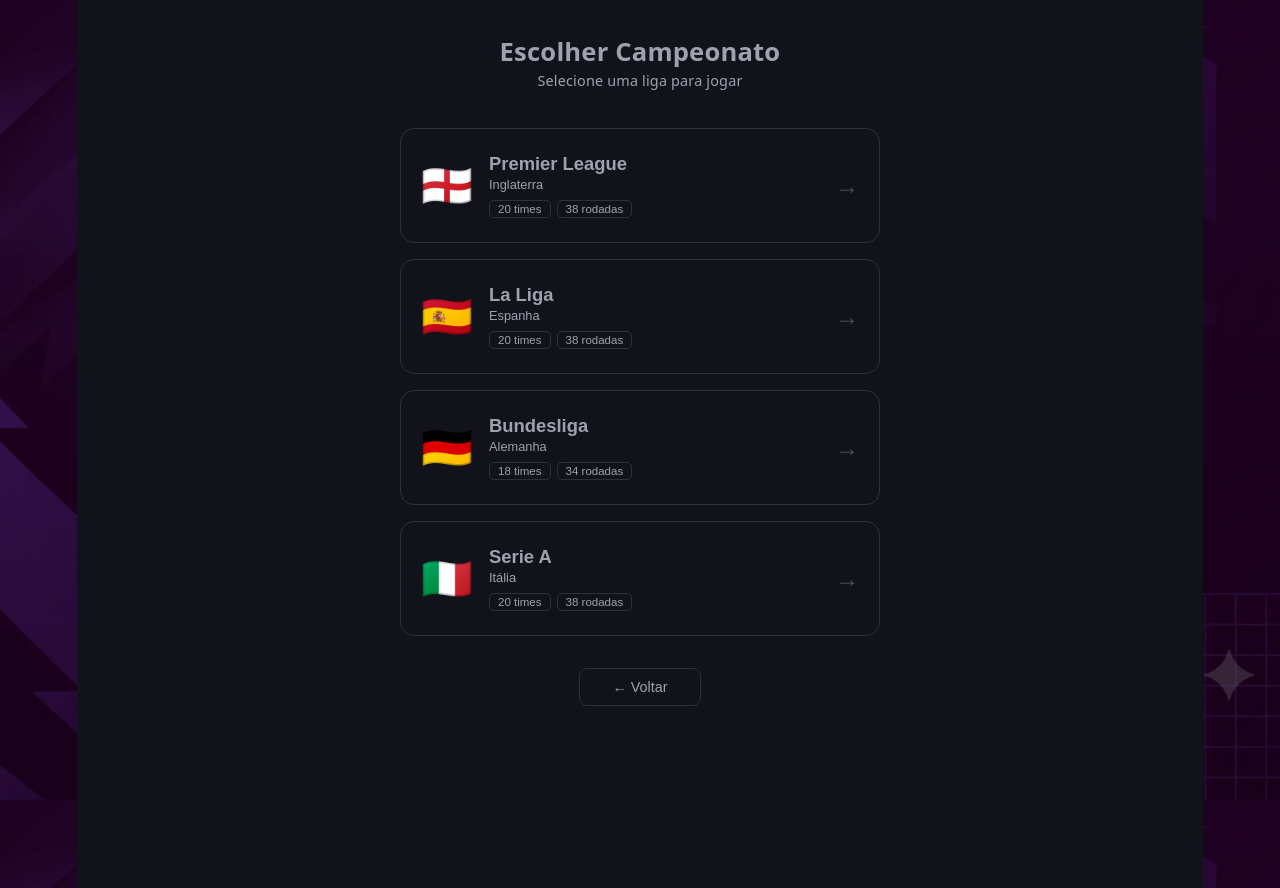
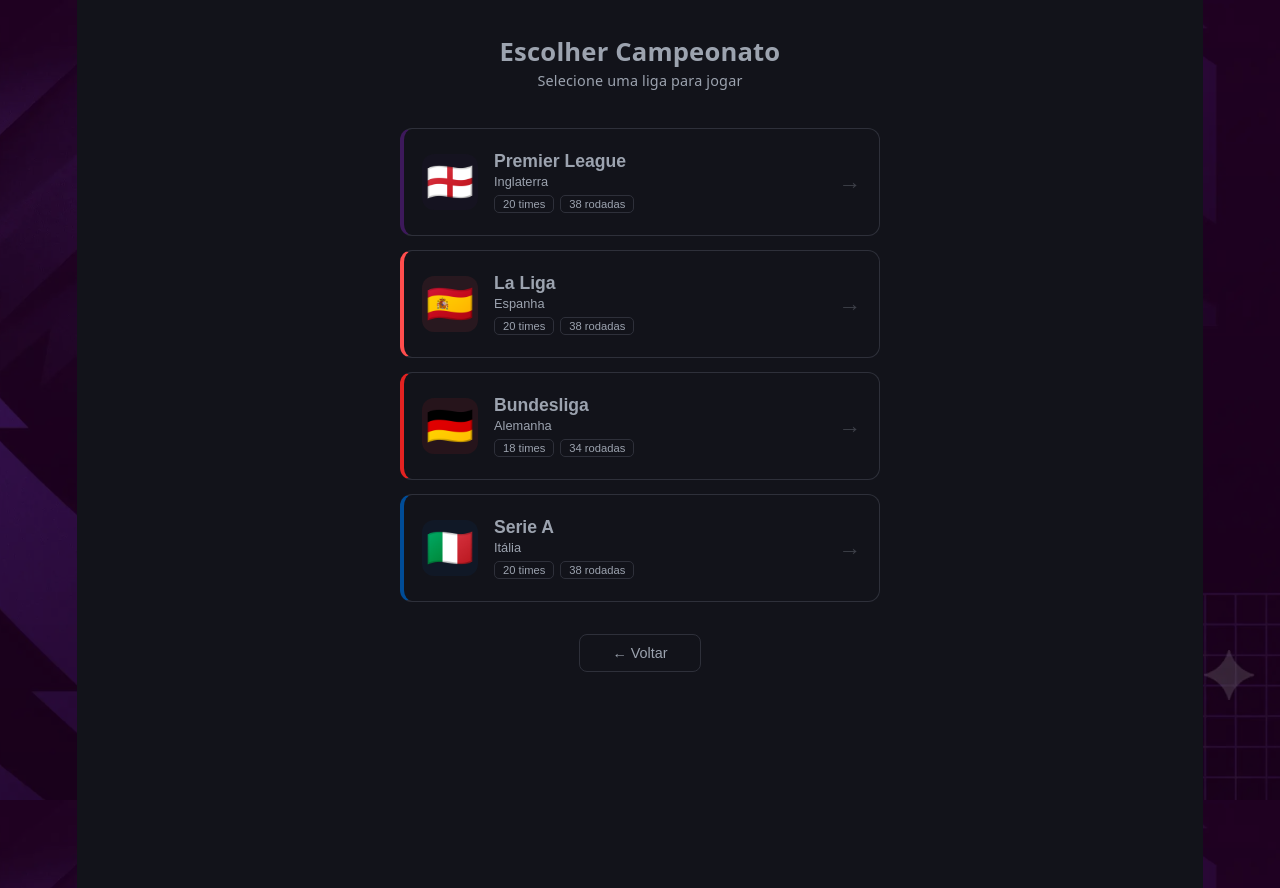
Before and after one commit to lucianolacerdawolf-alt/footplan, a React (Vite) app: page / in a window 1280 px wide. Built offline with nearby package versions, Linux system fonts and the light colour scheme.

Commit message:
feat: league select routes directly to game mode + colored league cards

```diff
--- a/src/App.tsx
+++ b/src/App.tsx
@@ -43,6 +43,7 @@ function App() {
     tournamentMode, setTournamentMode,
     isTournamentEntry, setIsTournamentEntry,
     selectedLeague, setSelectedLeague,
+    returnScreen, setReturnScreen,
     goHome, handleContinueTournament,
   } = useAppShell();
 
@@ -115,7 +116,7 @@ function App() {
   });
 
   const handleLeagueFromHome = useCallback(() => {
-    if (!selectedLeague) { setScreen('league-select'); return; }
+    if (!selectedLeague) { setReturnScreen('tournament-setup'); setScreen('league-select'); return; }
     if (leagueState && leagueState.phase !== 'done') setResumePrompt('league');
     else { setTournamentMode('league'); setScreen('tournament-setup'); }
   }, [leagueState, setTournamentMode, setScreen, setResumePrompt, selectedLeague]);
@@ -133,7 +134,9 @@ function App() {
         onSelect={(league) => {
           localStorage.setItem('fp:selectedLeague', JSON.stringify(league.id));
           setSelectedLeague(league);
-          setScreen('home');
+          const target = returnScreen ?? 'home';
+          setReturnScreen(null);
+          setScreen(target);
         }}
         onBack={() => setScreen('home')}
       />
@@ -142,18 +145,18 @@ function App() {
     content = (
       <HomeScreen
         onSingleMatch={() => {
-          if (!selectedLeague) { setScreen('league-select'); return; }
+          if (!selectedLeague) { setReturnScreen('select'); setScreen('league-select'); return; }
           setScreen('select');
         }}
         onLeague={handleLeagueFromHome}
         onCup={handleCupFromHome}
         onAchievements={() => setScreen('achievements')}
         onOnline={() => {
-          if (!selectedLeague) { setScreen('league-select'); return; }
+          if (!selectedLeague) { setReturnScreen('online-lobby'); setScreen('league-select'); return; }
           setScreen('online-lobby');
         }}
         selectedLeague={selectedLeague}
-        onChangeLeague={() => { setSelectedLeague(null); setScreen('league-select'); }}
+        onChangeLeague={() => { setSelectedLeague(null); setReturnScreen(null); setScreen('league-select'); }}
       />
     );
   } else if (screen === 'select') {
@@ -168,20 +171,7 @@ function App() {
   } else if (screen === 'online-lobby') {
     content = <OnlineLobbyScreen peer={peer} onStartMatch={handleStartOnlineMatch} onBack={goHome} />;
   } else if (screen === 'tournament-setup') {
-    if (!selectedLeague) {
-      content = (
-        <LeagueSelectScreen
-          onSelect={(league) => {
-            localStorage.setItem('fp:selectedLeague', JSON.stringify(league.id));
-            setSelectedLeague(league);
-            setScreen('home');
-          }}
-          onBack={() => setScreen('home')}
-        />
-      );
-    } else {
-      content = <TournamentSetupScreen mode={tournamentMode} league={selectedLeague} onBack={() => setScreen('home')} onStart={handleTournamentStart} />;
-    }
+    content = <TournamentSetupScreen mode={tournamentMode} league={selectedLeague!} onBack={() => setScreen('home')} onStart={handleTournamentStart} />;
   } else if (screen === 'league' && leagueState) {
     content = (
       <LeagueScreen
@@ -274,18 +264,18 @@ function App() {
     content = (
       <HomeScreen
         onSingleMatch={() => {
-          if (!selectedLeague) { setScreen('league-select'); return; }
+          if (!selectedLeague) { setReturnScreen('select'); setScreen('league-select'); return; }
           setScreen('select');
         }}
         onLeague={handleLeagueFromHome}
         onCup={handleCupFromHome}
         onAchievements={() => setScreen('achievements')}
         onOnline={() => {
-          if (!selectedLeague) { setScreen('league-select'); return; }
+          if (!selectedLeague) { setReturnScreen('online-lobby'); setScreen('league-select'); return; }
           setScreen('online-lobby');
         }}
         selectedLeague={selectedLeague}
-        onChangeLeague={() => { setSelectedLeague(null); setScreen('league-select'); }}
+        onChangeLeague={() => { setSelectedLeague(null); setReturnScreen(null); setScreen('league-select'); }}
       />
     );
   }
--- a/src/components/LeagueSelectScreen.module.css
+++ b/src/components/LeagueSelectScreen.module.css
@@ -28,7 +28,7 @@
 .grid {
   display: flex;
   flex-direction: column;
-  gap: 16px;
+  gap: 14px;
   width: 100%;
   max-width: 480px;
 }
@@ -37,10 +37,11 @@
   display: flex;
   align-items: center;
   gap: 16px;
-  padding: 24px 20px;
+  padding: 22px 18px;
   background: var(--surface);
   border: 1px solid var(--border);
-  border-radius: 14px;
+  border-left: 4px solid var(--border);
+  border-radius: 12px;
   cursor: pointer;
   transition: background 0.15s, border-color 0.15s, transform 0.1s, box-shadow 0.15s;
   text-align: left;
@@ -49,20 +50,26 @@
 
 .card:hover {
   background: var(--surface-hover);
-  border-color: var(--accent);
   transform: translateY(-2px);
-  box-shadow: 0 4px 16px rgba(0,0,0,0.12);
+  box-shadow: 0 4px 18px rgba(0,0,0,0.12);
 }
 
 .card:active {
   transform: translateY(0);
 }
 
+.flagBox {
+  flex-shrink: 0;
+  width: 56px;
+  height: 56px;
+  border-radius: 12px;
+  display: flex;
+  align-items: center;
+  justify-content: center;
+}
+
 .flag {
-  font-size: 2.6rem;
-  flex-shrink: 0;
-  width: 52px;
-  text-align: center;
+  font-size: 2.4rem;
   line-height: 1;
 }
 
@@ -72,7 +79,7 @@
 }
 
 .leagueName {
-  font-size: 1.15rem;
+  font-size: 1.1rem;
   font-weight: 700;
   color: var(--text-primary);
   margin-bottom: 2px;
@@ -81,7 +88,7 @@
 .country {
   font-size: 0.8rem;
   color: var(--text-secondary);
-  margin-bottom: 8px;
+  margin-bottom: 6px;
 }
 
 .metaRow {
@@ -91,7 +98,7 @@
 
 .pill {
   display: inline-block;
-  font-size: 0.72rem;
+  font-size: 0.7rem;
   font-weight: 500;
   background: var(--surface-hover);
   border: 1px solid var(--border);
@@ -101,10 +108,10 @@
 }
 
 .arrow {
-  font-size: 1.5rem;
+  font-size: 1.4rem;
   color: var(--text-secondary);
   flex-shrink: 0;
-  opacity: 0.4;
+  opacity: 0.3;
 }
 
 .card:hover .arrow {
--- a/src/components/LeagueSelectScreen.tsx
+++ b/src/components/LeagueSelectScreen.tsx
@@ -20,9 +20,12 @@ export default function LeagueSelectScreen({ onSelect, onBack }: Props) {
           <button
             key={league.id}
             className={styles.card}
+            style={{ borderLeftColor: league.color }}
             onClick={() => onSelect(league)}
           >
-            <span className={styles.flag}>{league.flag}</span>
+            <div className={styles.flagBox} style={{ background: league.color + '18' }}>
+              <span className={styles.flag}>{league.flag}</span>
+            </div>
             <div className={styles.info}>
               <div className={styles.leagueName}>{league.name}</div>
               <div className={styles.country}>{league.country}</div>
--- a/src/data/leagues/bundesliga.ts
+++ b/src/data/leagues/bundesliga.ts
@@ -27,6 +27,7 @@ export const bundesliga: LeagueDefinition = {
   name: 'Bundesliga',
   country: 'Alemanha',
   flag: '🇩🇪',
+  color: '#e32221',
   totalRounds: 34,
   teams: TEAMS.map(([name, abbr, color, secColor, ovr]) =>
     generateTeam(`bun-${abbr.toLowerCase()}`, name, abbr, color, secColor, '', ovr)
--- a/src/data/leagues/laLiga.ts
+++ b/src/data/leagues/laLiga.ts
@@ -29,6 +29,7 @@ export const laLiga: LeagueDefinition = {
   name: 'La Liga',
   country: 'Espanha',
   flag: '🇪🇸',
+  color: '#ff4d4d',
   totalRounds: 38,
   teams: TEAMS.map(([name, abbr, color, secColor, ovr]) =>
     generateTeam(`lal-${abbr.toLowerCase()}`, name, abbr, color, secColor, '', ovr)
--- a/src/data/leagues/premierLeague.ts
+++ b/src/data/leagues/premierLeague.ts
@@ -6,6 +6,7 @@ export const premierLeague: LeagueDefinition = {
   name: 'Premier League',
   country: 'Inglaterra',
   flag: '🏴󠁧󠁢󠁥󠁮󠁧󠁿',
+  color: '#3d195b',
   totalRounds: 38,
   teams: premierLeagueTeams,
   europeanSlots: { championsLeague: 4, europaLeague: 2, conferenceLeague: 1 },
--- a/src/data/leagues/serieA.ts
+++ b/src/data/leagues/serieA.ts
@@ -29,6 +29,7 @@ export const serieA: LeagueDefinition = {
   name: 'Serie A',
   country: 'Itália',
   flag: '🇮🇹',
+  color: '#004c97',
   totalRounds: 38,
   teams: TEAMS.map(([name, abbr, color, secColor, ovr]) =>
     generateTeam(`ita-${abbr.toLowerCase()}`, name, abbr, color, secColor, '', ovr)
--- a/src/data/leagues/types.ts
+++ b/src/data/leagues/types.ts
@@ -12,6 +12,7 @@ export interface LeagueDefinition {
   name: string;
   country: string;
   flag: string;
+  color: string;
   totalRounds: number;
   teams: Team[];
   europeanSlots: {
--- a/src/hooks/useAppShell.ts
+++ b/src/hooks/useAppShell.ts
@@ -15,6 +15,7 @@ export function useAppShell() {
   const [tournamentMode, setTournamentMode] = useState<TournamentMode>('league');
   const [isTournamentEntry, setIsTournamentEntry] = useState(false);
   const [selectedLeague, setSelectedLeague] = useState<LeagueDefinition | null>(null);
+  const [returnScreen, setReturnScreen] = useState<Screen | null>(null);
 
   const goHome = useCallback(() => setScreen('home'), []);
 
@@ -29,6 +30,7 @@ export function useAppShell() {
     tournamentMode, setTournamentMode,
     isTournamentEntry, setIsTournamentEntry,
     selectedLeague, setSelectedLeague,
+    returnScreen, setReturnScreen,
     goHome, handleContinueTournament,
   };
 }
```
